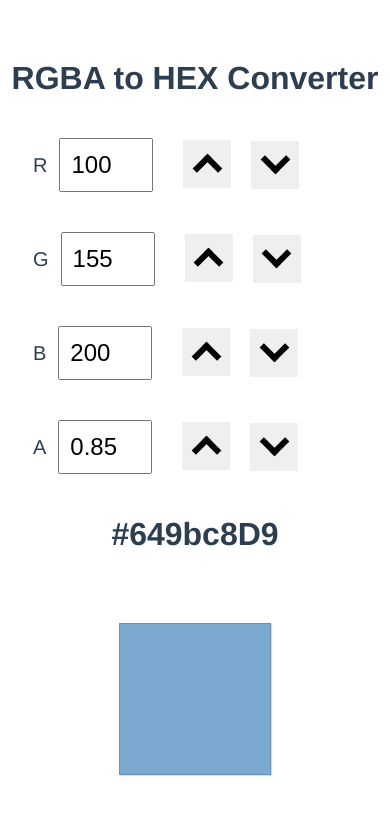
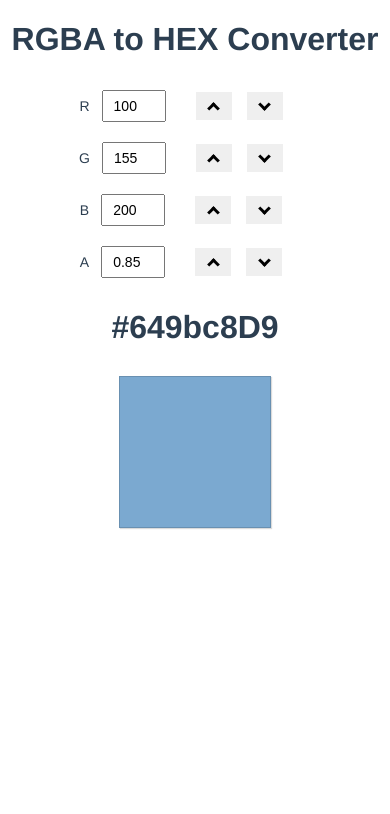
Before and after one commit to Fuad-Isayev/color-converter, a Vue app: page / in a window 390 px wide. Shown: the top 814 px of the page. Built offline with nearby package versions, Linux system fonts and the light colour scheme.

Commit message:
mobile design changed

```diff
--- a/src/App.vue
+++ b/src/App.vue
@@ -30,6 +30,5 @@ export default {
   -moz-osx-font-smoothing: grayscale;
   text-align: center;
   color: #2c3e50;
-  margin-top: 60px;
 }
 </style>
--- a/src/components/Color-Input.vue
+++ b/src/components/Color-Input.vue
@@ -1,6 +1,6 @@
 <template>
     <div style="display: flex">
-        <label :for="color">{{ color[0].toUpperCase() }}</label>
+        <label :class="isMobile ? 'mobile' : ''" :for="color">{{ color[0].toUpperCase() }}</label>
         <input :ref="color" class="color-input" :class="isMobile ? 'mobile' : ''" :value="value"
             @input="$emit('input', $event.target.value)" type="text" :id="color" min="0" :max="max || 255"
             :maxlength="maxLength || 3">
@@ -95,7 +95,10 @@ export default {
     }
 
     &.mobile {
-        margin: 20px 0;
+        margin: 10px 0;
+        width: 50px;
+        height: 28px;
+        font-size: 14px;
     }
 }
 
@@ -103,6 +106,10 @@ label {
     margin: 0 12px 0 25px;
     font-size: 20px;
     align-self: center;
+
+    &.mobile {
+        font-size: 14px;
+    }
 }
 
 .increment-buttons {
@@ -123,7 +130,7 @@ label {
         flex-direction: row;
         align-items: center;
         width: 150px;
-        height: 50px;
+        height: 33.2px;
         margin-left: 20px;
         visibility: visible;
     }
@@ -147,13 +154,17 @@ label {
     }
 
     &.mobile {
-        // background: rgba(255, 192, 203, 0.296);
+        align-self: center;
         margin-left: 10px;
-        width: 48px;
-        height: 48px;
+        width: 36px;
+        height: 28px;
 
         &.decrement {
-            margin-left: 20px;
+            margin-left: 15px;
+        }
+
+        &.increment {
+            margin-bottom: 0;
         }
     }
 }
@@ -178,23 +189,18 @@ label {
     }
 
     &.mobile {
-        width: 20px;
-        height: 20px;
+        height: 6px;
+        width: 6px;
         position: static;
 
         &.arrow-up {
-            margin-top: 18px;
-            height: 15px;
-            width: 15px;
-            border-width: 6px 0 0 6px;
-
+            margin-top: 12px;
+            border-width: 3px 0 0 3px;
         }
 
         &.arrow-down {
-            height: 15px;
-            width: 15px;
             margin-top: 8px;
-            border-width: 0 6px 6px 0;
+            border-width: 0 3px 3px 0;
         }
     }
 }
--- a/src/views/Home.vue
+++ b/src/views/Home.vue
@@ -10,7 +10,7 @@
             <ColorInput v-model="alpha" color="alpha" max="1" maxLength="4" />
         </div>
         <h1> {{ hexColor(red, blue, green, alpha) }} </h1>
-        <div class="box" :style="'background: ' + hexColor(red, blue, green, alpha)">
+        <div :class="isMobile ? 'mobile' : ''" class="box" :style="'background: ' + hexColor(red, blue, green, alpha)">
         </div>
     </div>
 </template>
@@ -224,7 +224,7 @@ export default {
 
     &.flex-column {
         flex-direction: column;
-        align-items: start;
+        align-items: center;
     }
 }
 
@@ -236,5 +236,9 @@ export default {
     margin-right: auto;
     border: 1px solid rgba(0, 0, 0, 0.148);
     box-shadow: 1px 1px 1px rgba(0, 0, 0, 0.142);
+
+    &.mobile {
+        margin-top: 30px;
+    }
 }
 </style>
```
